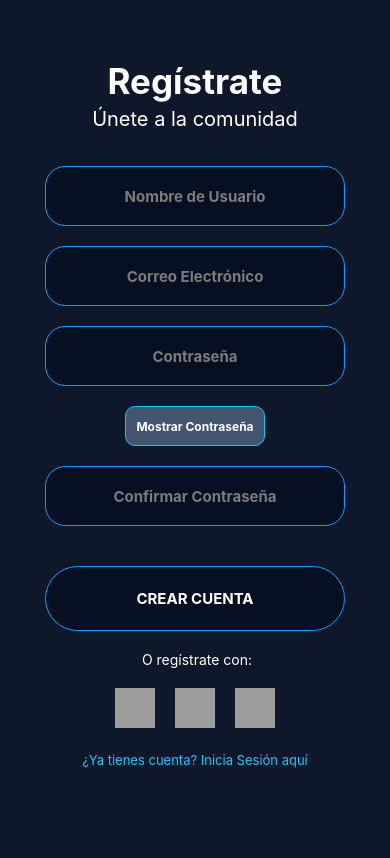
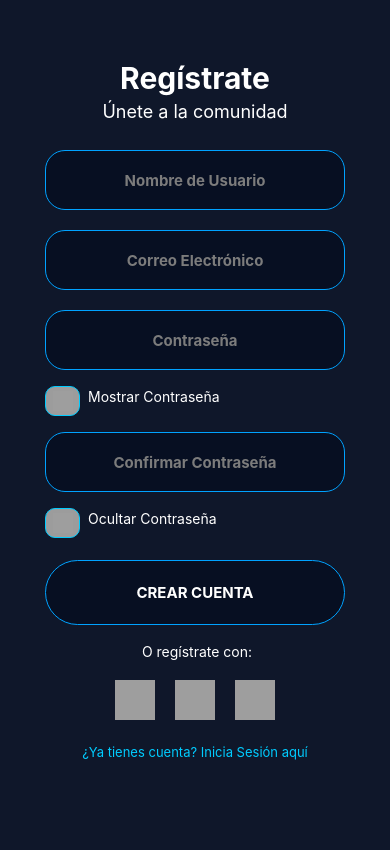
Before and after one commit to kevledex/TiendaJuegos, a React Native app: screen / in a window 390 px wide. Built offline with nearby package versions, Linux system fonts and the light colour scheme; grey boxes are pictures that could not be loaded.

Commit message:
Mejorar el boton de ocultar y mostrar la contraseña

```diff
--- a/src/common/const.ts
+++ b/src/common/const.ts
@@ -3,4 +3,4 @@ export const SECONDARY_COLOR = '#ffffff';
 export const TERTIARY_COLOR = '#00ccff';
 export const QUATERNARY_COLOR = '#00a2ff';
 export const QUINARY_COLOR = '#070f22';
-export const SENARY_COLOR = '#44556f';
+export const SENARY_COLOR = '#9c9c9c';
--- a/src/components/ButtonMonstrar.tsx
+++ b/src/components/ButtonMonstrar.tsx
@@ -1,20 +1,26 @@
 import React from 'react'
-import { Text, TouchableOpacity } from 'react-native'
-import { stylesGlobal } from '../theme/AppTheme'
+import { ImageSourcePropType, Text, TouchableOpacity, View, Image } from 'react-native'
+import { stylesGlobal } from '../theme/AppTheme';
 
 interface Props {
-    buttonText: string;
+
+    iconEye?: ImageSourcePropType;
     onPress: () => void;
 
 }
 
-export const ButtonMonstrar = ({ buttonText, onPress }: Props) => {
+export const ButtonMonstrar = ({ iconEye, onPress }: Props) => {
     return (
         <TouchableOpacity
         style={[stylesGlobal.inputs, stylesGlobal.buttonMostar]}
         onPress={onPress}
         >
-            <Text style={stylesGlobal.buttonTextMostrar}>{buttonText}</Text>
+    <View>
+            <Image
+            source={iconEye}
+            style={[stylesGlobal.buttonIcon]}/>
+    </View>
+
         </TouchableOpacity>
     )
 }
--- a/src/screens/RegistroScreen.tsx
+++ b/src/screens/RegistroScreen.tsx
@@ -39,17 +39,30 @@ export const RegistroScreen = () => {
 
     const [showPassword, setShowPassword] = useState(true);
 
-    /* const [showPasswordConf, setShowPasswordConf] = useState(true); */
+    const [showPasswordConf, setShowPasswordConf] = useState(true);
 
-    const ChangeShowText1 = () => {
+    /* const ChangeShowText1 = () => {
         return showPassword ? 'Mostrar Contraseña' : 'Ocultar Contraseña';
 
-    }
+    } */
 
     /* const ChangeShowText2 = () => {
         return showPasswordConf ? 'Mostrar Contraseña' : 'Ocultar Contraseña';
 
     } */
+
+    const showEye = {uri:'https://i.postimg.cc/QCSNJJhJ/mostrar.png'};
+    const hideEye = {uri:'https://i.postimg.cc/ZnjYxx4P/esconder.png'};
+
+    const ChangeIconEye1 = () => {
+        return showPassword ? showEye : hideEye;
+
+    }
+
+    const ChangeIconEye2 = () => {
+        return showPasswordConf ? showEye : hideEye;
+
+    }
 
     return (
         <BodyComponent>
@@ -82,10 +95,15 @@ export const RegistroScreen = () => {
                         keyboardType='default'
                         secureTextEntry={showPassword}
                     />
+                <View style={{ flexDirection: 'row', alignItems: 'center' }}>
                     <ButtonMonstrar
-                        buttonText={ChangeShowText1()}
-                        onPress={() => setShowPassword(!showPassword)}/>
+                    iconEye={ChangeIconEye1()}
+                    onPress={() => setShowPassword(!showPassword)}/>
 
+                    <Text style={[stylesGlobal.text, {marginLeft: 8}]}>
+                    Mostrar Contraseña
+                    </Text>
+                </View>
 
                     <InputComponent
                         placeholder='Confirmar Contraseña'
@@ -96,7 +114,17 @@ export const RegistroScreen = () => {
                         secureTextEntry={true}
                     />
 
+                <View style={{ flexDirection: 'row', alignItems: 'center' }}>
+                    <ButtonMonstrar
+                    iconEye={ChangeIconEye2()}
+                    onPress={() => setShowPasswordConf(!showPasswordConf)}/>
+
+                    <Text style={[stylesGlobal.text, {marginLeft: 8}]}>
+                    Ocultar Contraseña
+                    </Text>
                 </View>
+
+            </View>
 
                 <ButtonComponent
                     buttonText='CREAR CUENTA'
--- a/src/theme/AppTheme.ts
+++ b/src/theme/AppTheme.ts
@@ -16,14 +16,14 @@ export const stylesGlobal = StyleSheet.create({
         marginBottom: 10,
     },
     title: {
-        fontSize: 35,
+        fontSize: 30,
         fontWeight: 'bold',
         marginBottom: 5,
     },
     subtitulo: {
         textAlign: 'center',
-        fontSize: 20,
-        marginBottom: 15,
+        fontSize: 18,
+        marginBottom: 8,
     },
     textRegistro: {
         fontSize: 13,
@@ -49,21 +49,21 @@ export const stylesGlobal = StyleSheet.create({
         borderRadius: 45,
         elevation: 10,
         shadowColor: QUATERNARY_COLOR,
-        marginTop: 20,
-        marginBottom: 20,
+        marginTop: 6,
+        marginBottom: 18,
     },
 
     buttonMostar: {
         backgroundColor: SENARY_COLOR,
         borderColor: TERTIARY_COLOR ,
-        width: 140,
-        height: 40,
+        width: 35,
+        height: 30,
         borderRadius: 10,
         elevation: 10,
         shadowColor: QUATERNARY_COLOR,
-        margin: 20,
-        alignSelf:'center'
-
+        marginTop: 6,
+        marginBottom: 6,
+        alignItems: 'center'
     },
 
     buttonTextMostrar: {
@@ -72,6 +72,15 @@ export const stylesGlobal = StyleSheet.create({
         textAlign: 'center',
         fontWeight: 'bold',
     },
+
+    buttonIcon: {
+        width: 20,
+        height: 20,
+        alignSelf:'center',
+
+    },
+
+
     containerInput: {
         marginVertical: 10,
     },
```
